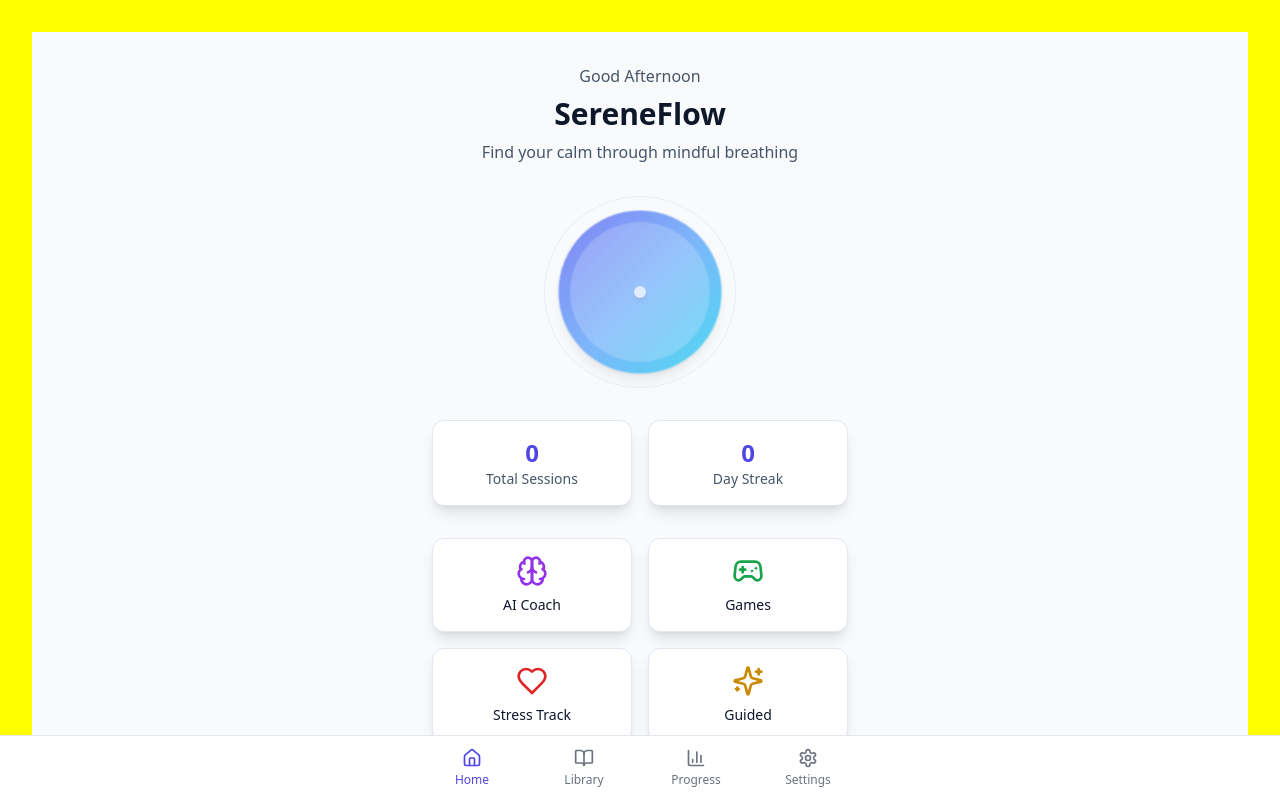
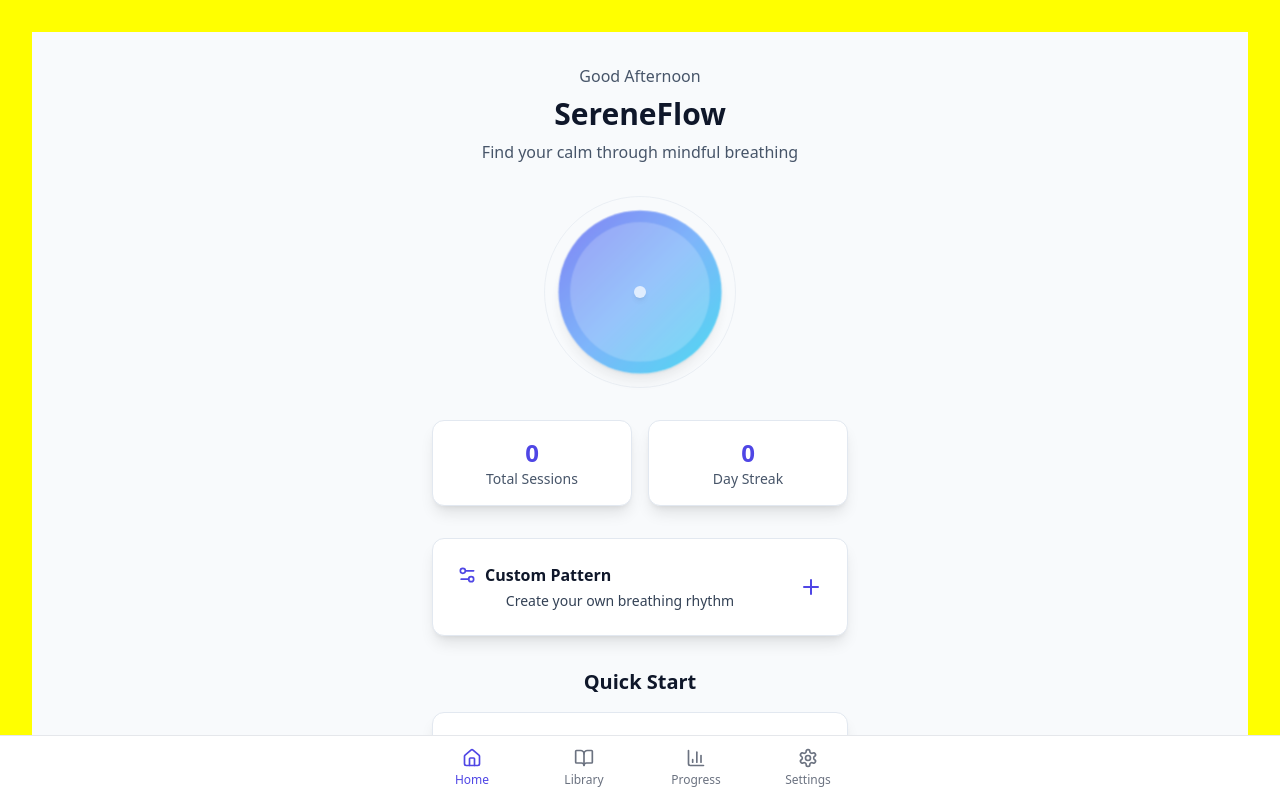
Before and after one commit to SereneFlow-dev/serene-breath-rhythm-flow, a React (Vite) app: page / in a window 1280 px wide. Shown: the top 798 px of the page. Built offline with nearby package versions, Linux system fonts and the light colour scheme.

Commit message:
Remove advanced features
Remove AI coach, games, stress tracking, and guided meditations to simplify the app.

```diff
--- a/src/pages/Index.tsx
+++ b/src/pages/Index.tsx
@@ -1,22 +1,14 @@
 
 import { useState, useEffect } from "react";
-import { ArrowRight, Brain, Gamepad2, Heart, Sparkles } from "lucide-react";
+import { ArrowRight } from "lucide-react";
 import { useNavigate } from "react-router-dom";
 import { Card, CardContent } from "@/components/ui/card";
 import { Button } from "@/components/ui/button";
 import { Badge } from "@/components/ui/badge";
-import { Dialog, DialogContent, DialogHeader, DialogTitle, DialogTrigger } from "@/components/ui/dialog";
-import { Tabs, TabsContent, TabsList, TabsTrigger } from "@/components/ui/tabs";
 import Navigation from "@/components/Navigation";
 import BreathingAnimation from "@/components/BreathingAnimation";
 import CustomBreathingConfig from "@/components/CustomBreathingConfig";
-import GuidedMeditation from "@/components/GuidedMeditation";
-import BreathingGames from "@/components/BreathingGames";
-import StressTracking from "@/components/StressTracking";
-import AIRecommendations from "@/components/AIRecommendations";
 import { breathingTechniques } from "@/data/breathingTechniques";
-import { advancedBreathingTechniques } from "@/data/advancedBreathingTechniques";
-import { toast } from "sonner";
 
 const Index = () => {
   const [totalSessions, setTotalSessions] = useState(0);
@@ -86,100 +78,6 @@ const Index = () => {
           </Card>
         </div>
 
-        {/* Advanced Features */}
-        <div className="grid grid-cols-2 gap-4 mb-8">
-          <Dialog>
-            <DialogTrigger asChild>
-              <Card className="bg-white dark:bg-slate-800 border border-slate-200 dark:border-slate-700 shadow-lg hover:shadow-xl transition-all cursor-pointer">
-                <CardContent className="p-4 text-center">
-                  <Brain className="h-8 w-8 text-purple-600 mx-auto mb-2" />
-                  <p className="text-sm font-medium text-slate-900 dark:text-slate-100">AI Coach</p>
-                </CardContent>
-              </Card>
-            </DialogTrigger>
-            <DialogContent className="max-w-4xl max-h-[80vh] overflow-y-auto">
-              <DialogHeader>
-                <DialogTitle>AI Recommendations</DialogTitle>
-              </DialogHeader>
-              <AIRecommendations />
-            </DialogContent>
-          </Dialog>
-
-          <Dialog>
-            <DialogTrigger asChild>
-              <Card className="bg-white dark:bg-slate-800 border border-slate-200 dark:border-slate-700 shadow-lg hover:shadow-xl transition-all cursor-pointer">
-                <CardContent className="p-4 text-center">
-                  <Gamepad2 className="h-8 w-8 text-green-600 mx-auto mb-2" />
-                  <p className="text-sm font-medium text-slate-900 dark:text-slate-100">Games</p>
-                </CardContent>
-              </Card>
-            </DialogTrigger>
-            <DialogContent className="max-w-4xl max-h-[80vh] overflow-y-auto">
-              <DialogHeader>
-                <DialogTitle>Breathing Games</DialogTitle>
-              </DialogHeader>
-              <BreathingGames />
-            </DialogContent>
-          </Dialog>
-
-          <Dialog>
-            <DialogTrigger asChild>
-              <Card className="bg-white dark:bg-slate-800 border border-slate-200 dark:border-slate-700 shadow-lg hover:shadow-xl transition-all cursor-pointer">
-                <CardContent className="p-4 text-center">
-                  <Heart className="h-8 w-8 text-red-600 mx-auto mb-2" />
-                  <p className="text-sm font-medium text-slate-900 dark:text-slate-100">Stress Track</p>
-                </CardContent>
-              </Card>
-            </DialogTrigger>
-            <DialogContent className="max-w-4xl max-h-[80vh] overflow-y-auto">
-              <DialogHeader>
-                <DialogTitle>Stress Tracking</DialogTitle>
-              </DialogHeader>
-              <StressTracking />
-            </DialogContent>
-          </Dialog>
-
-          <Dialog>
-            <DialogTrigger asChild>
-              <Card className="bg-white dark:bg-slate-800 border border-slate-200 dark:border-slate-700 shadow-lg hover:shadow-xl transition-all cursor-pointer">
-                <CardContent className="p-4 text-center">
-                  <Sparkles className="h-8 w-8 text-yellow-600 mx-auto mb-2" />
-                  <p className="text-sm font-medium text-slate-900 dark:text-slate-100">Guided</p>
-                </CardContent>
-              </Card>
-            </DialogTrigger>
-            <DialogContent className="max-w-4xl max-h-[80vh] overflow-y-auto">
-              <DialogHeader>
-                <DialogTitle>Guided Meditations</DialogTitle>
-              </DialogHeader>
-              <Tabs defaultValue="basic" className="w-full">
-                <TabsList className="grid w-full grid-cols-2">
-                  <TabsTrigger value="basic">Basic Techniques</TabsTrigger>
-                  <TabsTrigger value="advanced">Advanced</TabsTrigger>
-                </TabsList>
-                <TabsContent value="basic" className="space-y-4">
-                  {breathingTechniques.slice(0, 3).map((technique) => (
-                    <GuidedMeditation
-                      key={technique.id}
-                      technique={technique}
-                      onComplete={() => toast.success("Meditation completed!")}
-                    />
-                  ))}
-                </TabsContent>
-                <TabsContent value="advanced" className="space-y-4">
-                  {advancedBreathingTechniques.map((technique) => (
-                    <GuidedMeditation
-                      key={technique.id}
-                      technique={technique}
-                      onComplete={() => toast.success("Advanced session completed!")}
-                    />
-                  ))}
-                </TabsContent>
-              </Tabs>
-            </DialogContent>
-          </Dialog>
-        </div>
-
         {/* Custom Breathing Pattern */}
         <div className="mb-8">
           <CustomBreathingConfig onStartCustomSession={handleCustomSession} />
```
